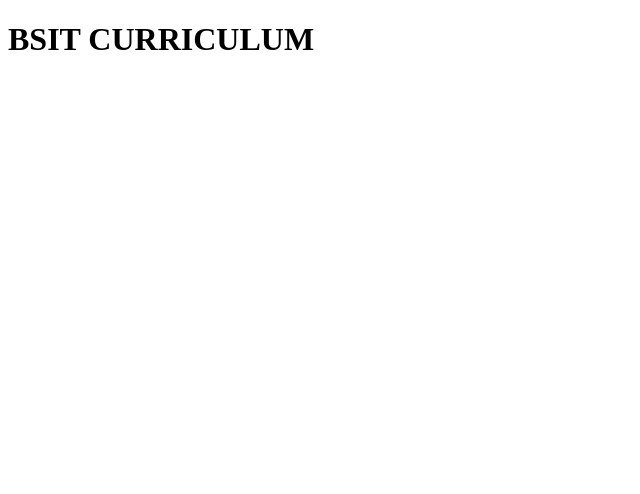
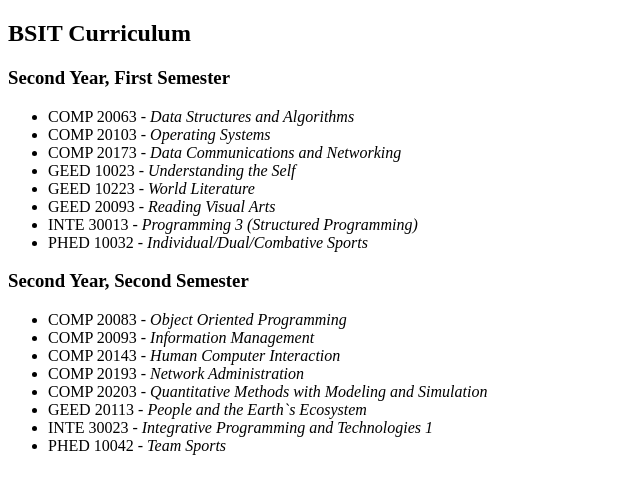
Before and after one commit to fatimasfebres/BSIT_Curriculum, a plain HTML site: page index.html in a window 1280 px wide. Shown: the whole page, without its empty margins (0-640 px from the left). Drawn offline with Linux system fonts and the light colour scheme.

Commit message:
Add files via upload

```diff
--- a/index.html
+++ b/index.html
@@ -1,12 +1,43 @@
 <!DOCTYPE html>
 <html lang="en">
+
 <head>
     <meta charset="UTF-8">
     <meta http-equiv="X-UA-Compatible" content="IE=edge">
     <meta name="viewport" content="width=device-width, initial-scale=1.0">
-    <title>Document</title>
+
+    <title>BSIT_CURRICULUM</title>
 </head>
 <body>
-    <h1>BSIT CURRICULUM</h1>
+
+    <h2>BSIT Curriculum</h2>
+    <h3>Second Year, First Semester</h3>
+
+
+    <ul>
+        <li>COMP 20063 - <i> Data Structures and Algorithms </i></li>
+        <li>COMP 20103 - <i> Operating Systems </i></li>
+        <li>COMP 20173 - <i> Data Communications and Networking </i></li>
+        <li>GEED 10023 - <i> Understanding the Self </i></li>
+        <li>GEED 10223 - <i> World Literature </i></li>
+        <li>GEED 20093 - <i> Reading Visual Arts </i></li>
+        <li>INTE 30013 - <i> Programming 3 (Structured Programming) </i></li>
+        <li>PHED 10032 - <i> Individual/Dual/Combative Sports </i></li>
+    </ul>
+
+    <h3>Second Year, Second Semester</h3>
+
+    <ul>
+        <li>COMP 20083 - <i>Object Oriented Programming</i></li>
+        <li>COMP 20093 - <i>Information Management</i></li>
+        <li>COMP 20143 - <i>Human Computer Interaction </i></li>
+        <li>COMP 20193 - <i>Network Administration </i></li>
+        <li>COMP 20203 - <i>Quantitative Methods with Modeling and Simulation</i></li>
+        <li>GEED 20113 - <i>People and the Earth`s Ecosystem</i></li>
+        <li>INTE 30023 - <i>Integrative Programming and Technologies 1 </i></li>
+        <li>PHED 10042 - <i>Team Sports</i></li>
+    </ul>
+
 </body>
+
 </html>
```
